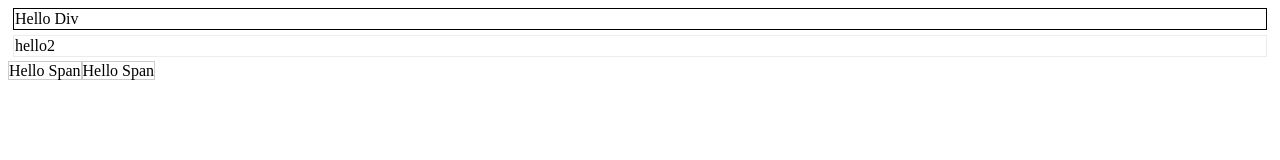
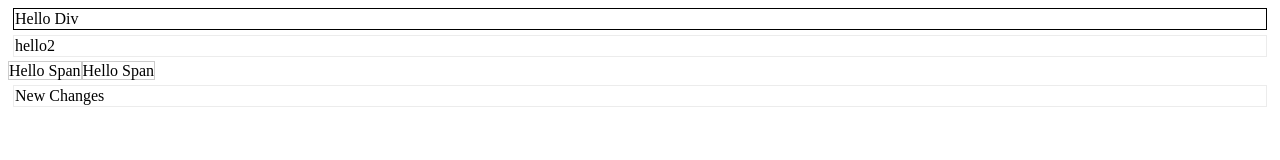
Before and after one commit to Shaikh-Shahnawaz/digikullFEAug, a plain HTML site: page HTML /about.html in a window 1280 px wide. Drawn offline with Linux system fonts and the light colour scheme.

Commit message:
Added my changes in the about

```diff
--- a/HTML /about.html
+++ b/HTML /about.html
@@ -8,5 +8,6 @@
     <body>
         <div class="myClassDiv">Hello Div</div><div>hello2</div>
         <span class="myClassSpan">Hello Span</span><span class="myClassSpan">Hello Span</span>
+        <div>New Changes</div>
     </body>
 </html>
```
